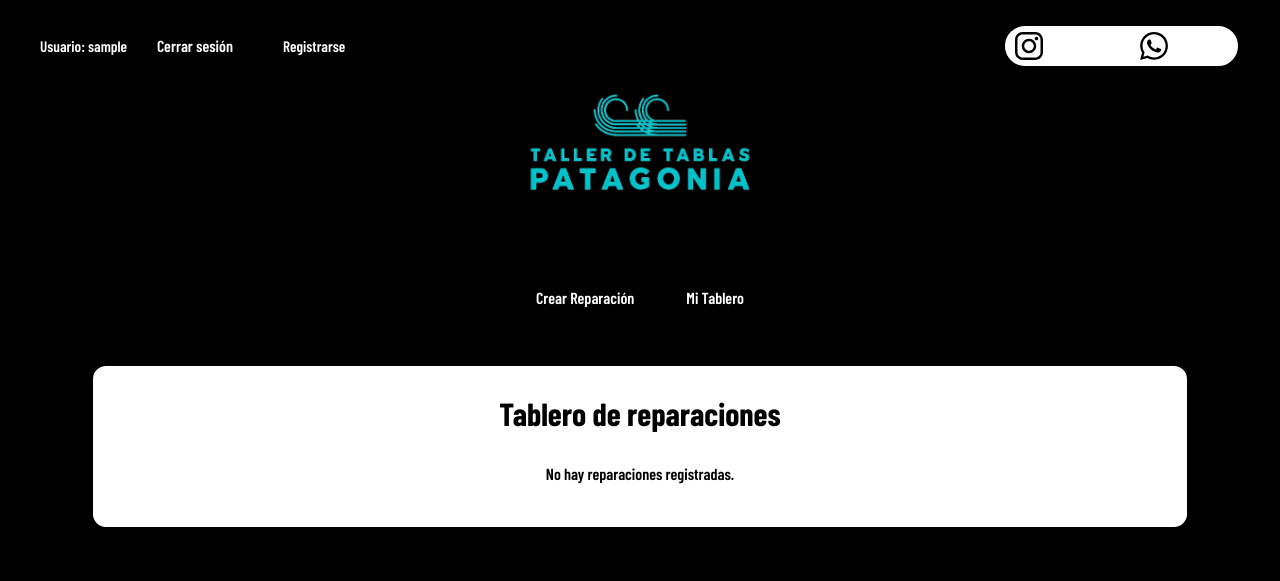
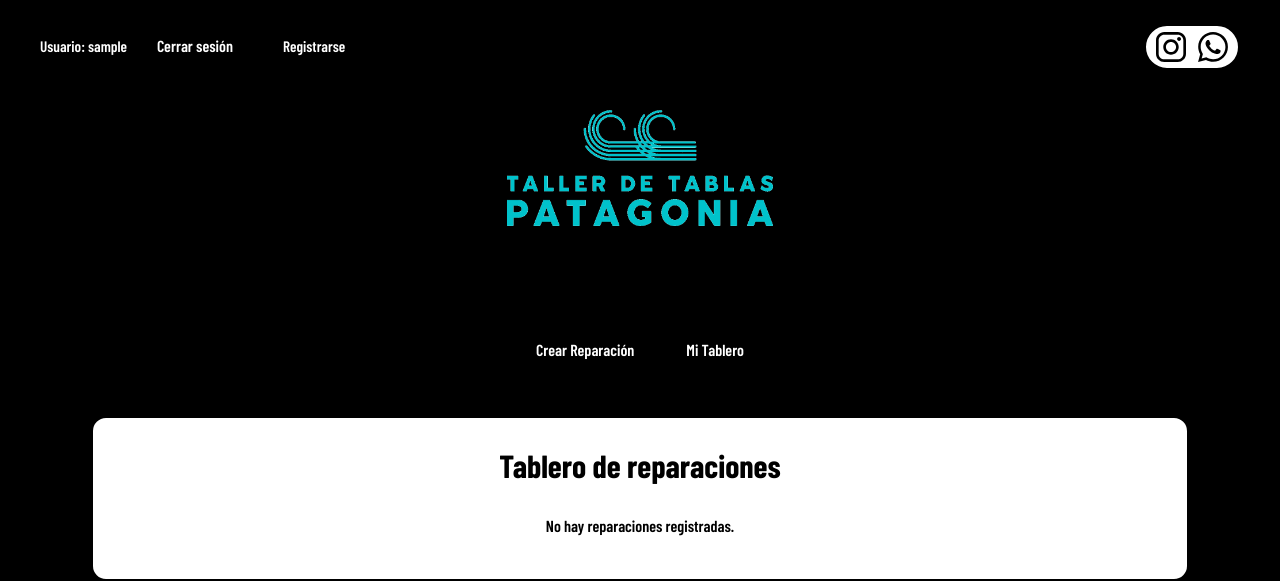
Before and after one commit to lolaliaga/Taller_de_Tablas, a Django app: page / in a window 1280 px wide. Shown: the top 581 px of the page. Run offline with Django 5.2, Linux system fonts and the light colour scheme; the visitor is signed in with stand-in values (Sample User, id 1); data that the repository does not hold is empty; some web fonts are replaced.

Commit message:
fix(header): enlarge logo 30% and show only IG/WP icons

```diff
--- a/reparaciones/static/reparaciones/estilos.css
+++ b/reparaciones/static/reparaciones/estilos.css
@@ -77,7 +77,7 @@ img {
 }
 
 .header-logo {
-    max-width: 312px;
+    max-width: 380px;
     width: 100%;
     height: auto;
 }
@@ -128,8 +128,9 @@ img {
 }
 
 .header-social img {
-    width: 28px;
-    height: 28px;
+    display: block;
+    width: 30px;   /* ajustable */
+    height: 30px;  /* ajustable */
 }
 
 /* ========================
@@ -405,7 +406,7 @@ textarea {
     }
 
     .header-logo {
-        max-width: 260px;
+        max-width: 380px;
     }
 
     .header-user,
--- a/reparaciones/templates/reparaciones/base.html
+++ b/reparaciones/templates/reparaciones/base.html
@@ -41,7 +41,6 @@
                 aria-label="Instagram Taller de Tablas"
             >
                 <img src="{% static 'reparaciones/ig-iconBN.svg' %}" alt="Instagram">
-                <span>@tallerdtablas</span>
             </a>
 
             <!-- WhatsApp -->
@@ -53,7 +52,6 @@
                 aria-label="WhatsApp Taller de Tablas"
             >
                 <img src="{% static 'reparaciones/whatsapp-iconBN.svg' %}" alt="WhatsApp">
-                <span>WhatsApp</span>
             </a>
 
         </div>
```
